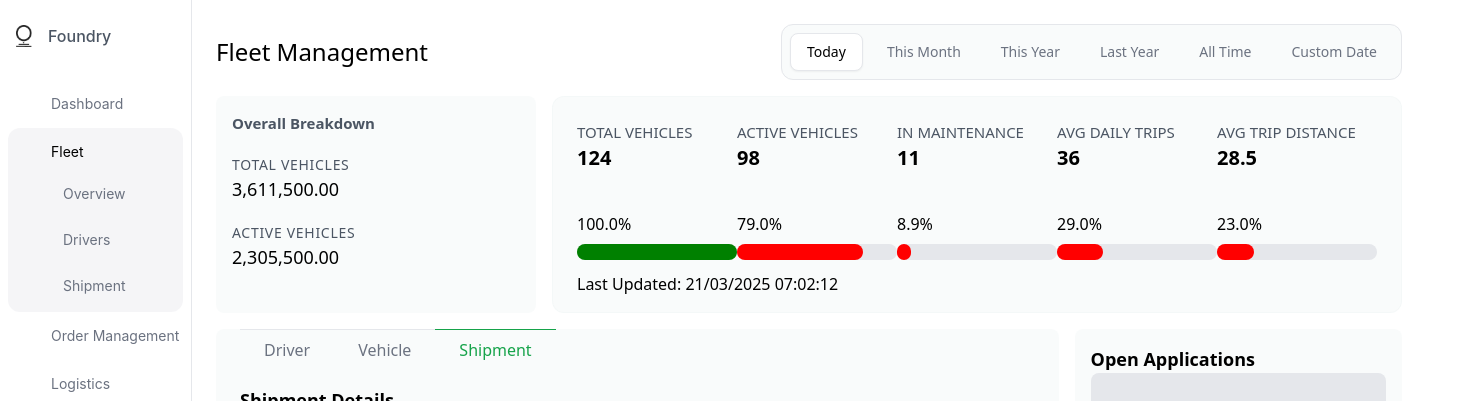
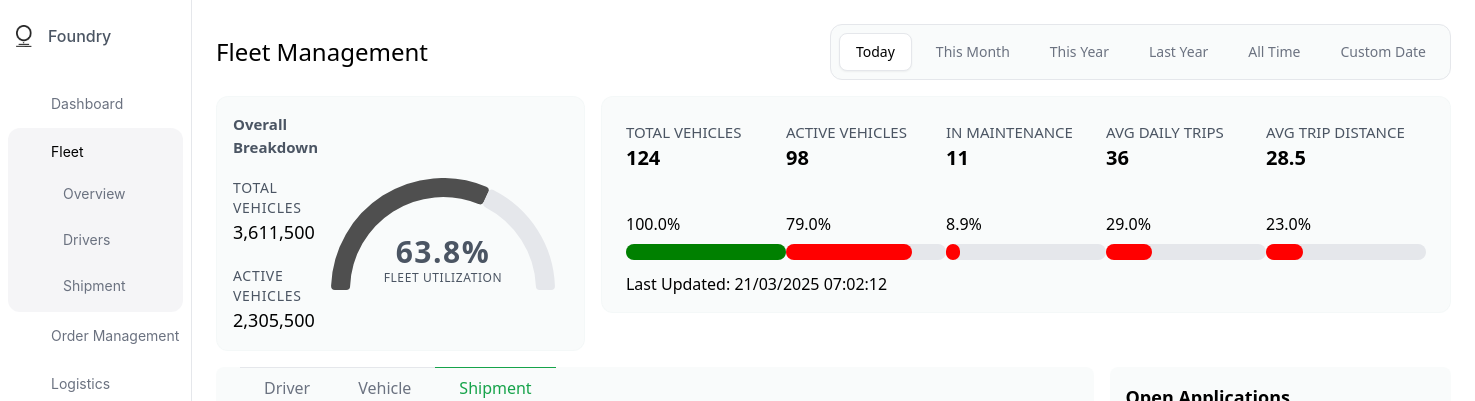
Before and after one commit to Kwasi-1/logistic_tracking, a React (Create React App) app: page /fleet in a window 1280 px wide. Shown: the top 401 px of the page, 1475 px wide, since content can reach past the window. Built offline with nearby package versions, Linux system fonts and the light colour scheme; some icons are missing.

Commit message:
add progress bar to the overview

```diff
--- /dev/null
+++ b/src/components/fleet_management/GaugeChart.jsx
@@ -0,0 +1,37 @@
+/* eslint-disable @typescript-eslint/no-explicit-any */
+import { ArcElement, Chart as ChartJS, Legend, Title, Tooltip } from "chart.js";
+import { Doughnut } from "react-chartjs-2";
+
+ChartJS.register(ArcElement, Legend, Title, Tooltip);
+
+const GaugeChart = ({
+  backgroundColor = ["#10B981", "#E5E7EB"],
+  values = [50, 50],
+}) => {
+  const data = {
+    labels: ["Active", "Inactive"], // Added labels to prevent Chart.js errors
+    datasets: [
+      {
+        data: values, // Ensure it's always an array with two values
+        backgroundColor: backgroundColor,
+        borderWidth: 0,
+        cutout: "83%",
+        circumference: 180,
+        rotation: 270,
+        borderRadius: 4,
+      },
+    ],
+  };
+
+  const options = {
+    maintainAspectRatio: false,
+    plugins: {
+      legend: { display: false }, // Hides legend since labels aren't shown
+      tooltip: { enabled: true }, // Enables tooltips for better UX
+    },
+  };
+
+  return <Doughnut data={data} options={options} />;
+};
+
+export default GaugeChart;
--- a/src/components/fleet_management/OverviewBreadown.jsx
+++ b/src/components/fleet_management/OverviewBreadown.jsx
@@ -1,23 +1,50 @@
-// import GaugeChart from "./GaugeChart";
+import GaugeChart from "./GaugeChart";
 
 const OverallBreakdown = () => {
+  // Example dynamic values (replace with real data if needed)
+  const totalVehicles = 3611500;
+  const activeVehicles = 2305500;
+  const activePercentage = ((activeVehicles / totalVehicles) * 100).toFixed(1);
+  const remainingPercentage = (100 - activePercentage).toFixed(1);
+
   return (
-    <div className="bg-[#e0e6e930] min-w-80 p-4 font-sans rounded-lg">
+    <div className="bg-[#e0e6e930] min-w-80 wfull p-4 font-sans rounded-xl border border-[#e0e6e930] flex items-center">
+      <div>
         <h2 className="text-[15px] text-[#4b5563] font-semibold mb-5">
           Overall Breakdown
         </h2>
         <p className="text-gray-600 text-sm tracking-wider uppercase">
           Total Vehicles
         </p>
-      <h3 className="text-lg font-[500] mb-5">3,611,500.00</h3>
+        <h3 className="text-lg font-[500] mb-5">
+          {totalVehicles.toLocaleString()}
+        </h3>
+
         <p className="text-gray-600 text-sm tracking-wider uppercase">
           Active Vehicles
         </p>
-      <h3 className="text-lg font-[500]">2,305,500.00</h3>
-      {/* Placeholder for Pie Chart */}
-      {/* <div className="mt-4 h-24 bg-gray-200 rounded-lg"></div> */}
+        <h3 className="text-lg font-[500]">
+          {activeVehicles.toLocaleString()}
+        </h3>
+      </div>
 
-      {/* <GaugeChart /> */}
+      {/* Gauge Chart with Proper Props */}
+      <div className="flex flex-col items-center justify-center">
+        <div className="mt-4 h-28 w-[250px]">
+          <GaugeChart
+            backgroundColor={["#4F4F4F", "#E5E7EB"]} // Green & Gray
+            values={[activePercentage, remainingPercentage]} // Dynamic values
+          />
+        </div>
+        <div className="flex flex-col -mt-14 text-center">
+          <p className="text-gray-600 text-3xl font-semibold tracking-wider uppercase">
+            {activePercentage}%
+          </p>
+          <p className="text-gray-600 text-xs tracking-wider uppercase">
+            Fleet Utilization
+          </p>
+        </div>
+      </div>
     </div>
   );
 };
```
Lines whose indentation alone changed are shown as unchanged.
